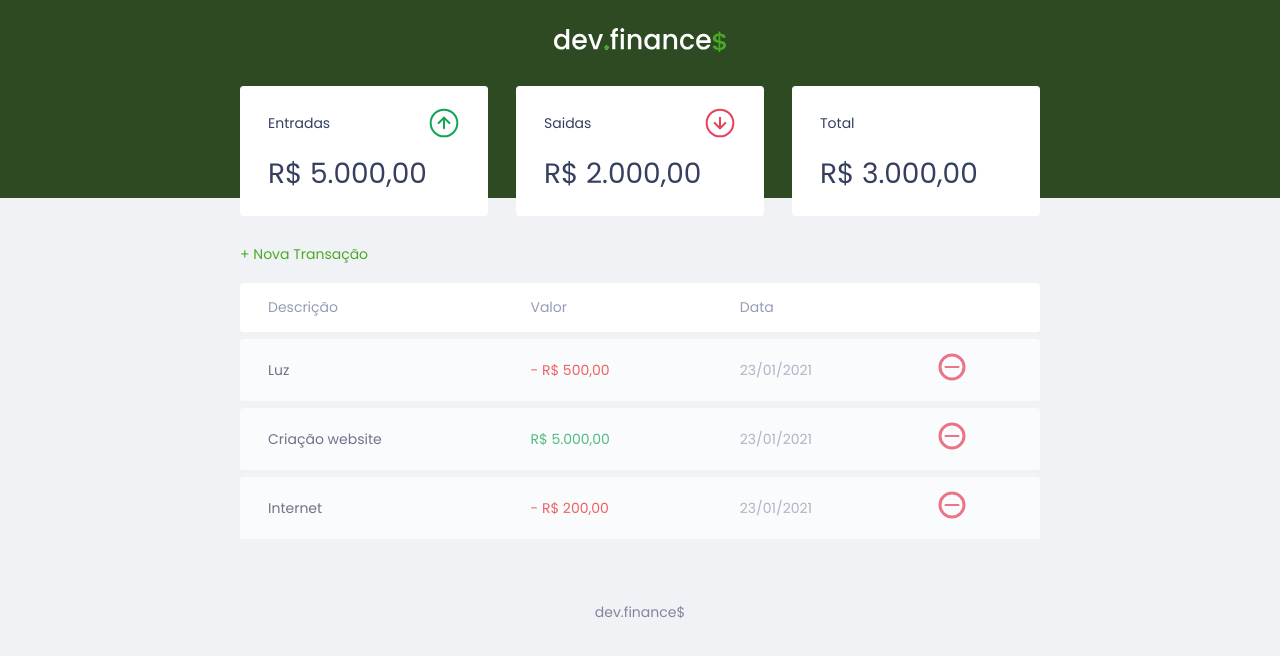
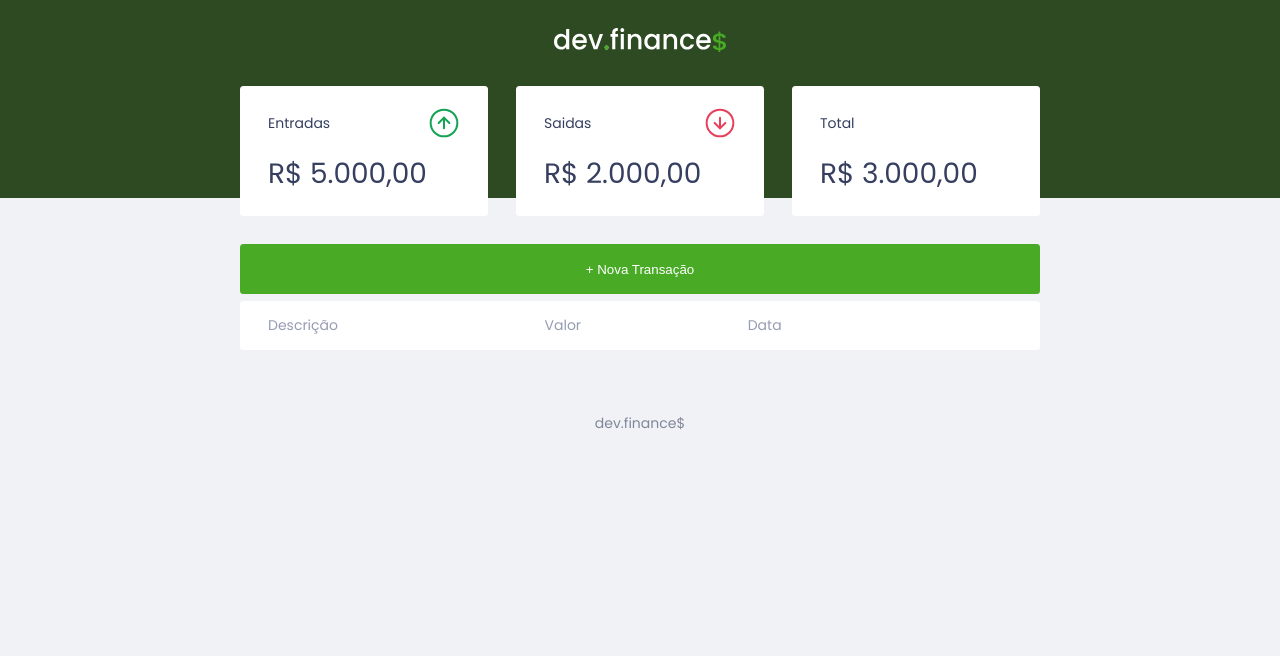
Before and after one commit to ma-nobrega/dev.finances, a React (Create React App) app: page / in a window 1280 px wide. Shown: the top 656 px of the page. Built offline with nearby package versions, Linux system fonts and the light colour scheme.

Commit message:
Modal e logica de busca do localStorage

```diff
--- a/src/pages/Dashboard/index.tsx
+++ b/src/pages/Dashboard/index.tsx
@@ -1,4 +1,4 @@
-import React from 'react';
+import React, { useEffect, useState } from 'react';
 import Income from '../../assets/income.svg';
 import Expense from '../../assets/expense.svg';
 import Total from '../../assets/total.svg';
@@ -6,7 +6,34 @@ import Minus from '../../assets/minus.svg';
 import Header from '../../components/Header';
 import Card from '../../components/Card';
 
-const App: React.FC = () => (
+interface Transaction {
+  description: string;
+  value: string;
+  date: string;
+}
+
+const App: React.FC = () => {
+  const [modalVisible, setModalVisible] = useState(false);
+  const [description, setDescription] = useState('');
+  const [value, setValue] = useState('');
+  const [date, setDate] = useState('');
+  const [transactions, setTransactions] = useState<Transaction[]>(() => {
+    const storagedTransactions = localStorage.getItem('@Finances:transactions');
+
+    if (storagedTransactions) {
+      return JSON.parse(storagedTransactions);
+    }
+    return [];
+  });
+
+  useEffect(() => {
+    localStorage.setItem(
+      '@Finances:transactions',
+      JSON.stringify(transactions),
+    );
+  }, [transactions]);
+
+  return (
     <>
       <Header />
       <main className="container">
@@ -20,9 +47,9 @@ const App: React.FC = () => (
         <section id="transaction">
           <h2 className="sr-only">Transações</h2>
 
-        <a href="#" className="button new">
+          <button type="button" onClick={() => setModalVisible(true)}>
             + Nova Transação
-        </a>
+          </button>
 
           <table id="data-table">
             <thead>
@@ -34,35 +61,19 @@ const App: React.FC = () => (
               </tr>
             </thead>
             <tbody>
-            <tr>
-              <td className="description">Luz</td>
-              <td className="expense">- R$ 500,00</td>
-              <td className="date">23/01/2021</td>
-              <td>
-                <img src={Minus} alt="Remover transação" />
-              </td>
+              {transactions.map(transaction => (
+                <tr key={description}>
+                  <th>{description}</th>
+                  <th>{value}</th>
+                  <th>{date}</th>
+                  <th />
                 </tr>
-            <tr>
-              <td className="description">Criação website</td>
-              <td className="income">R$ 5.000,00</td>
-              <td className="date">23/01/2021</td>
-              <td>
-                <img src={Minus} alt="Remover transação" />
-              </td>
-            </tr>
-            <tr>
-              <td className="description">Internet</td>
-              <td className="expense">- R$ 200,00</td>
-              <td className="date">23/01/2021</td>
-              <td>
-                <img src={Minus} alt="Remover transação" />
-              </td>
-            </tr>
+              ))}
             </tbody>
           </table>
         </section>
       </main>
-
+      {modalVisible ? (
         <div className="modal-overlay">
           <div className="modal">
             <div id="form">
@@ -77,6 +88,8 @@ const App: React.FC = () => (
                     id="description"
                     name="description"
                     placeholder="Descrição"
+                    value={description}
+                    onChange={e => setDescription(e.target.value)}
                   />
                 </div>
 
@@ -89,11 +102,13 @@ const App: React.FC = () => (
                     step="0.01"
                     id="amount"
                     name="amount"
+                    value={value}
+                    onChange={e => setValue(e.target.value)}
                     placeholder="0,00"
                   />
                   <small className="help">
-                Use o sinal - (negativo) para despesas e , (vírgula) para casas
-                decimais
+                    Use o sinal - (negativo) para despesas e , (vírgula) para
+                    casas decimais
                   </small>
                 </div>
 
@@ -101,24 +116,42 @@ const App: React.FC = () => (
                   <label className="sr-only" htmlFor="date">
                     Data
                   </label>
-              <input type="date" id="date" name="date" />
+                  <input
+                    type="date"
+                    id="date"
+                    name="date"
+                    value={date}
+                    onChange={e => setDate(e.target.value)}
+                  />
                 </div>
 
                 <div className="input-group actions">
-              <a href="#" className="button cancel">
+                  <button
+                    type="button"
+                    onClick={() => setModalVisible(false)}
+                    className="button cancel"
+                  >
                     Cancelar
-              </a>
-              <button type="button">Salvar</button>
+                  </button>
+                  <button
+                    type="submit"
+                    onClick={() => setModalVisible(false)}
+                    className="button cancel"
+                  >
+                    Salvar
+                  </button>
                 </div>
               </form>
             </div>
           </div>
         </div>
+      ) : null}
 
       <footer>
         <p>dev.finance$</p>
       </footer>
     </>
   );
+};
 
 export default App;
--- a/src/styles/global.ts
+++ b/src/styles/global.ts
@@ -169,19 +169,12 @@ td.expense {
 .modal-overlay {
   width: 100%;
   height: 100%;
-
   background-color: rgba(0,0,0,0.7);
-
   position: fixed;
   top: 0;
-
   display:flex;
   align-items: center;
   justify-content: center;
-
-  opacity: 0;
-  visibility: hidden;
-
   z-index: 999;
 }
 
```
Lines whose indentation alone changed are shown as unchanged.
